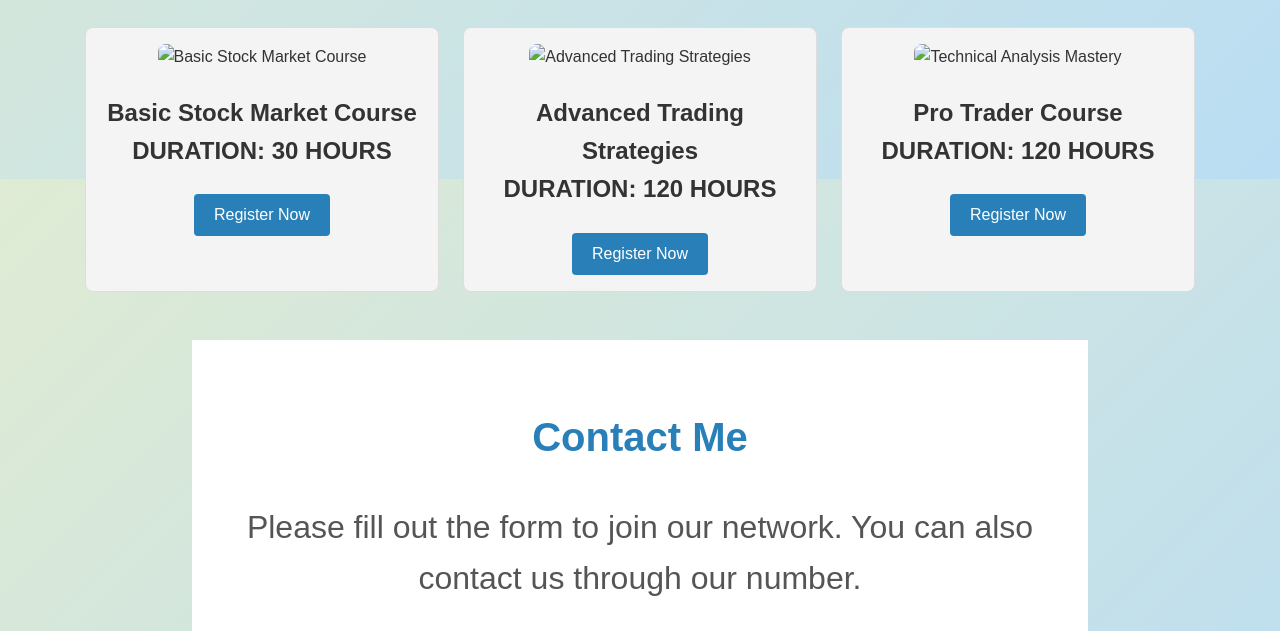
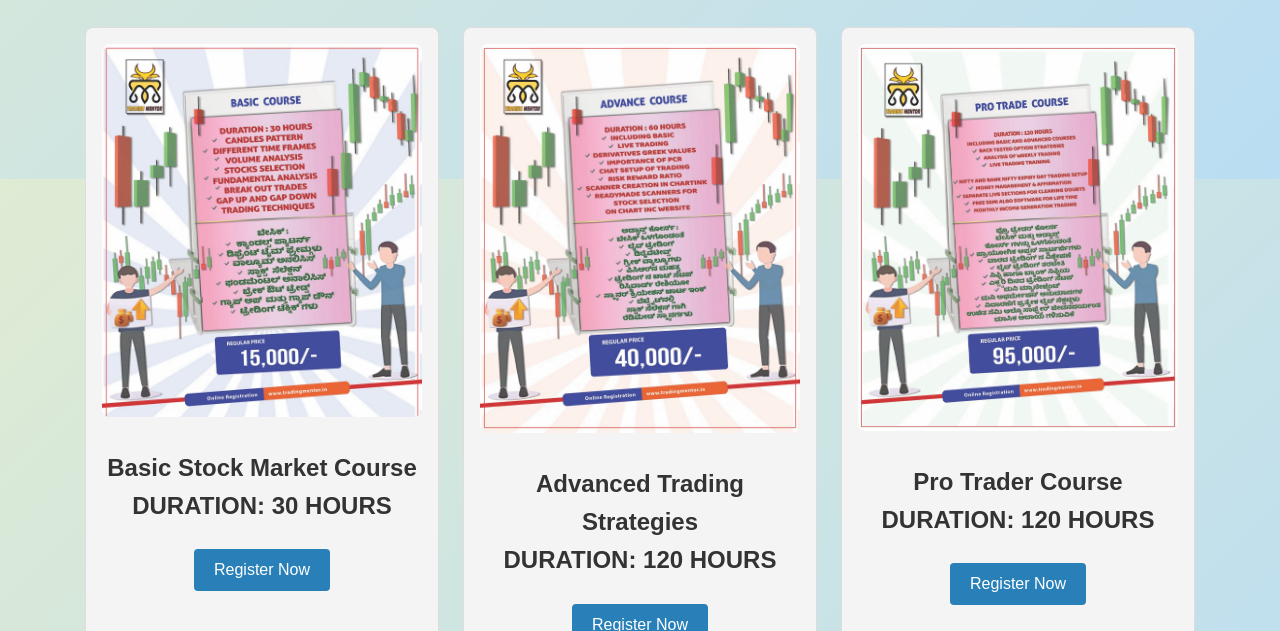
Before and after one commit to Namithhn025/website, a plain HTML site: page index.html in a window 1280 px wide. Shown: the part 621-1252 px from the top of the page. Drawn offline with Linux system fonts and the light colour scheme.

Commit message:
Update index.html
qwed

```diff
--- a/index.html
+++ b/index.html
@@ -268,7 +268,7 @@ nav h1:hover {
             <h2>Our Courses</h2>
             <div class="courses">
                 <div class="course">
-                    <img src="images/f00cd4c9-aab9-4110-a47c-7a852cc792e4.jpg" alt="Basic Stock Market Course">
+                    <img src="f00cd4c9-aab9-4110-a47c-7a852cc792e4.jpg" alt="Basic Stock Market Course">
                     <h3>Basic Stock Market Course
                       <strong>DURATION: 30 HOURS</strong>
                     </h3>
@@ -294,7 +294,7 @@ nav h1:hover {
                     <button onclick="window.open('https://docs.google.com/forms/d/e/1FAIpQLSf-AQMS0pWnusocCAEp_u1DSFEUhTT6ntlKZLSXfEdhFg2KoQ/viewform?usp=sf_link')">Register Now</button>
                 </div>
                 <div class="course">
-                    <img src="images/ce82ec94-58f4-4c27-8654-64173db9ed78.jpg" alt="Advanced Trading Strategies">
+                    <img src="ce82ec94-58f4-4c27-8654-64173db9ed78.jpg" alt="Advanced Trading Strategies">
                     <h3>Advanced Trading Strategies<br>
                       <strong>DURATION: 120 HOURS</strong>
                     </h3>
@@ -323,7 +323,7 @@ nav h1:hover {
 
                 </div>
                 <div class="course">
-                    <img src="images/18ab921d-875f-4129-bf9b-bb4cde486253.jpg" alt="Technical Analysis Mastery">
+                    <img src="18ab921d-875f-4129-bf9b-bb4cde486253.jpg" alt="Technical Analysis Mastery">
                     <h3>Pro Trader Course
                       <strong>DURATION: 120 HOURS</strong><br>
                     </h3>
```
